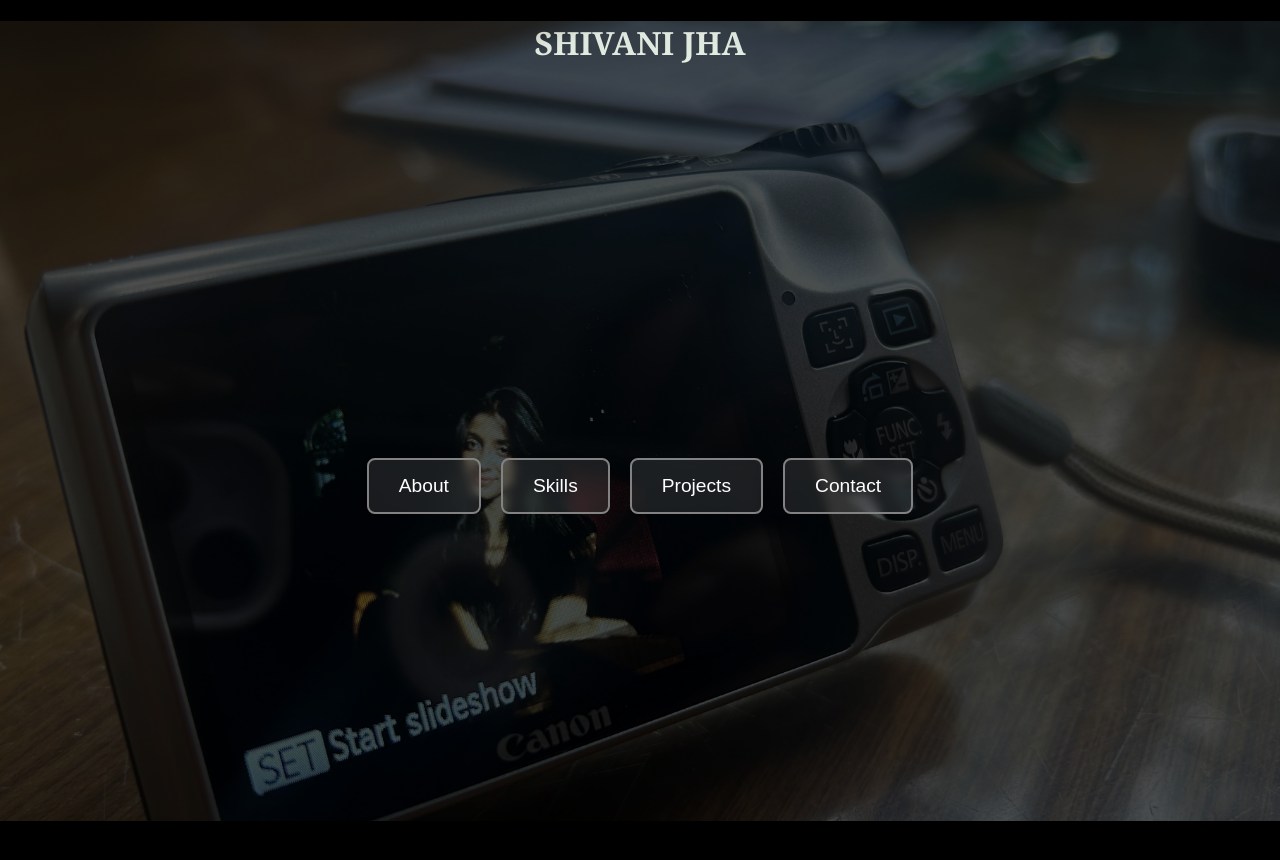
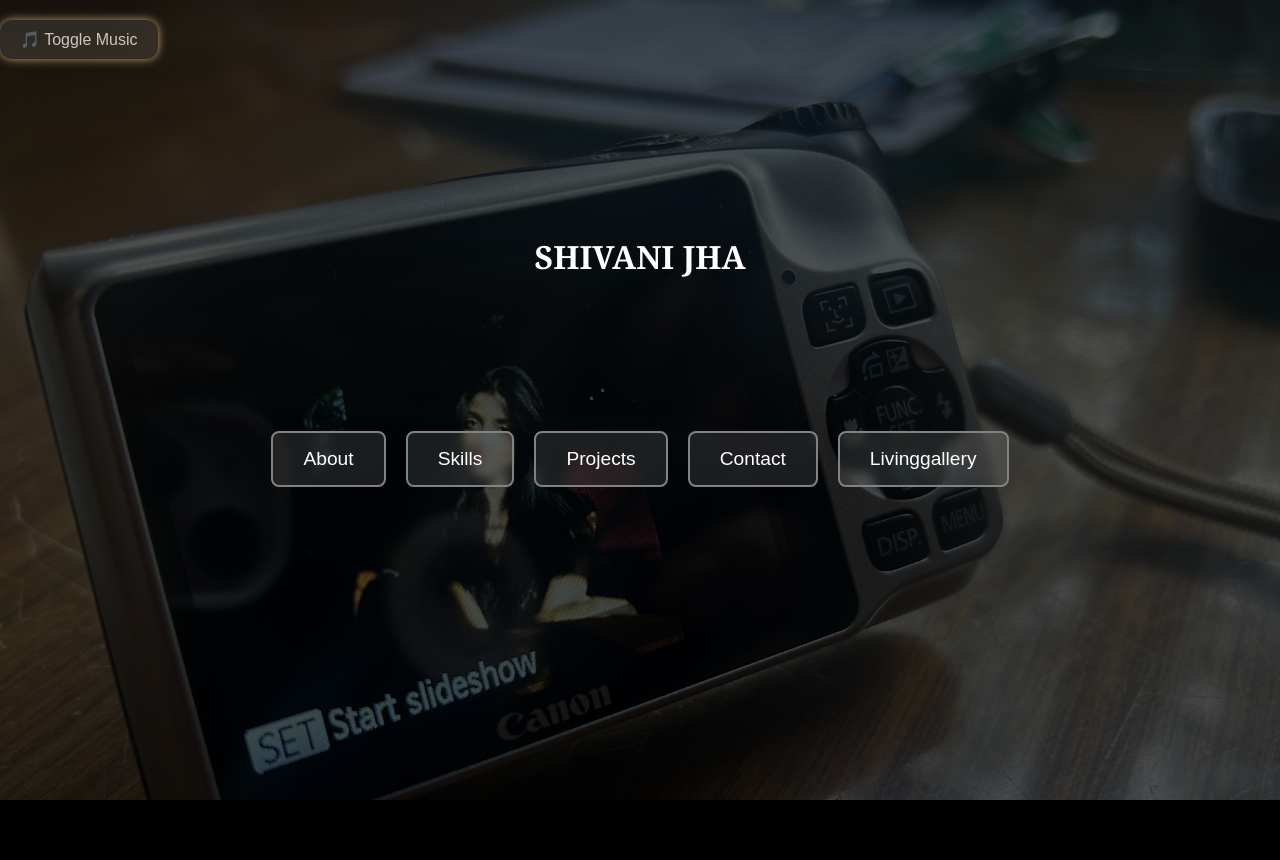
Before and after one commit to shivani550/Portfolio_shivani, a plain HTML site: page index.html in a window 1280 px wide. Drawn offline with Linux system fonts and the light colour scheme.

Commit message:
added music

```diff
--- a/index.html
+++ b/index.html
@@ -10,14 +10,30 @@
 
   <!-- Full-screen Background Image -->
   <img src="bgimage.jpeg" class="full-bg" />
+
+
+
   <div class="intro">
-    <h1>SHIVANI JHA</h1></div>
+    <h1>SHIVANI JHA</h1>
+
+  </div>
+  <!--Music-->
+<audio id="bg-music" autoplay loop>
+  <source src="music.mp3" type="audio/mpeg">
+  Your browser does not support the audio element.
+</audio>
+<button class="music-btn" onclick="toggleMusic()">🎵 Toggle Music</button>
+
+
+
   <!-- Buttons Section -->
   <div class="button-container" id="buttonContainer">
     <button class="nav-btn" data-section="about">About</button>
     <button class="nav-btn" data-section="skills">Skills</button>
     <button class="nav-btn" data-section="projects">Projects</button>
     <button class="nav-btn" data-section="contact">Contact</button>
+     <button class="nav-btn" data-section="Livinggallery">Livinggallery</button>
+
   </div>
 
   <!-- Section Content -->
@@ -64,7 +80,22 @@ I’m Shivani Jha, a 20-year-old second-year Mechanical Engineering student at I
     <p>Email: shivanijhavats@gmail.com<br>
     LinkedIn: <a href="https://www.linkedin.com/in/shivanijhavats742/">shivani</a></p>
   </div>
+  <div class="content-section" id="Livinggallery">
+    <button class="close-btn">✖</button>
+    <h2>Living-Gallery</h2>
+
+  </div>
 
   <script src="script.js"></script>
+  <script>
+  function toggleMusic() {
+    const music = document.getElementById("bg-music");
+    if (music.paused) {
+      music.play();
+    } else {
+      music.pause();
+    }
+  }
+</script>
 </body>
 </html>
--- a/style.css
+++ b/style.css
@@ -6,17 +6,54 @@ body {
   overflow-x: hidden;
 }
 .intro{
-    color: beige;
-    justify-content: center;
-    text-align: center;
+     position: absolute;
+  top: 30%;
+  left: 50%;
+  transform: translate(-50%, -30%);
+  text-align: center;
+  z-index: 2;
+
+
 }
+
 .full-bg {
   position: fixed;
   width: 100vw;
   height: 100vh;
   object-fit: cover;
-  z-index: 0;
+  z-index: 1;
   opacity: 0.3;
+}
+button {
+  background-color: #222;
+  color: white;
+  padding: 10px 20px;
+  border: none;
+  border-radius: 12px;
+  cursor: pointer;
+}
+.music-btn {
+  margin-top: 20px;
+  background-color: #222;
+  color: white;
+  padding: 10px 20px;
+  border: none;
+  border-radius: 12px;
+  cursor: pointer;
+  font-size: 16px;
+  box-shadow: 0 0 10px #f1c88f;
+  transition: all 0.3s ease-in-out;
+}
+
+.music-btn:hover {
+  background-color: #444;
+  box-shadow: 0 0 20px #f1c88f;
+}
+
+.youtube-audio {
+  width: 0;
+  height: 0;
+  border: none;
 }
 
 .button-container {
@@ -61,7 +98,7 @@ body {
   z-index: 3;
   color:  rgb(241, 200, 143);;
   animation: fadeInScale 0.4s ease-out forwards;
-  color: #fff;
+  /*color: #fff;*/
   text-shadow: 0 0 5px #f1c88f, 0 0 10px #f1c88f, 0 0 15px #f1c88f;
 }
 
```
Also changed, not shown: script.js (line endings or trailing spaces), 1 other file.
